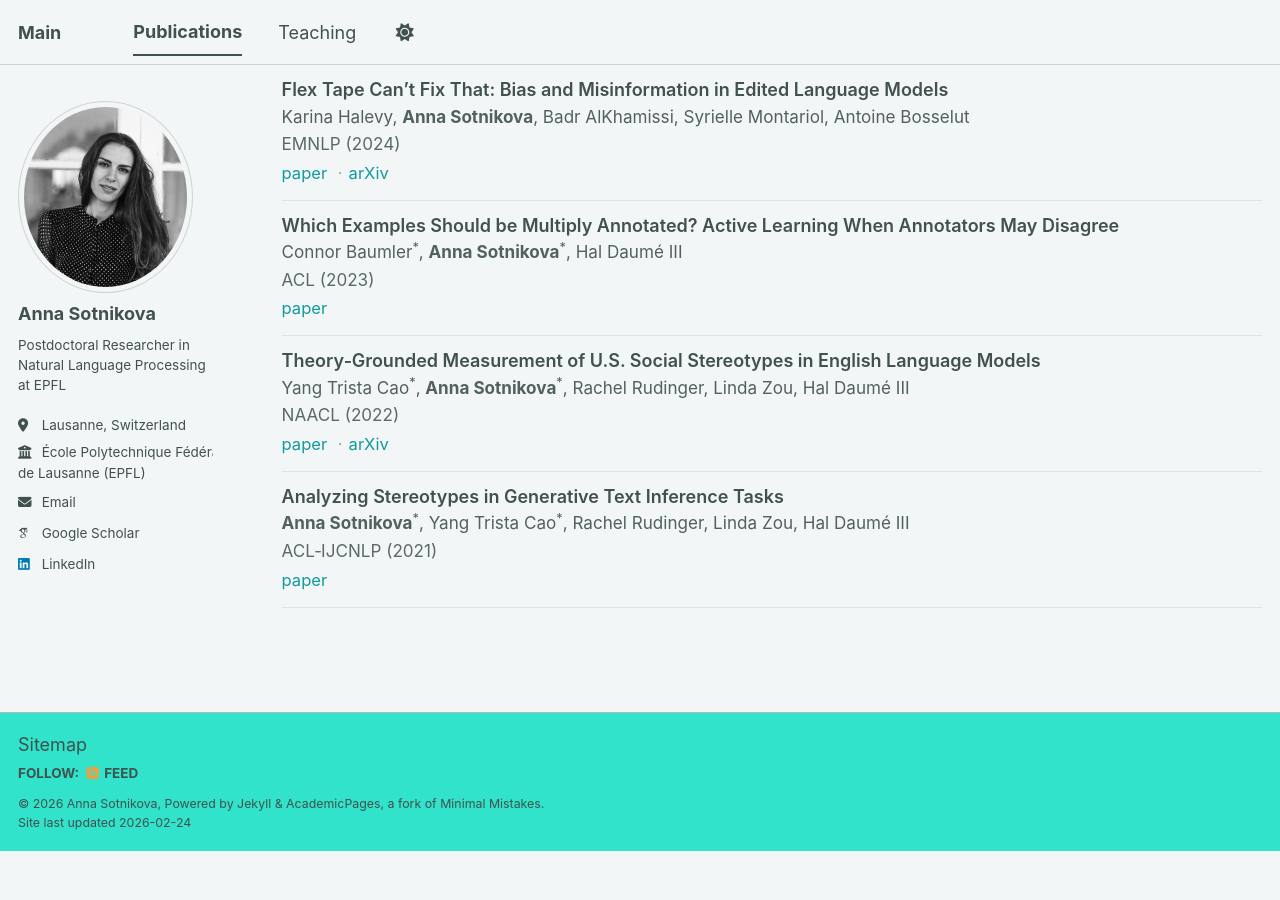
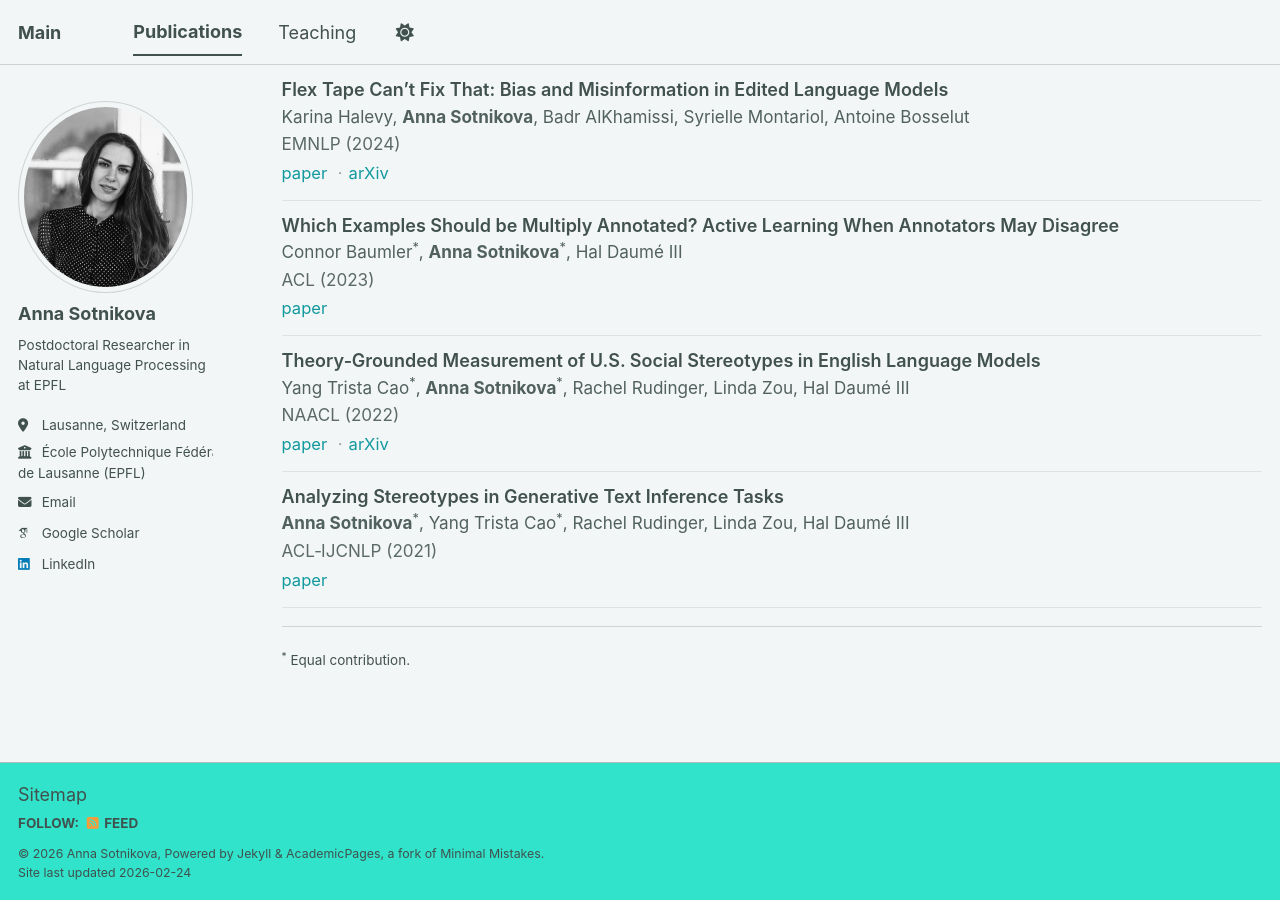
Before and after one commit to AnnaSou/annasou.github.io, a Jekyll site: the page built from _pages/publications.html, in a window 1280 px wide and 900 px high, scrolled down 1202 px. Built offline with Jekyll 4.4.1, drawn with Linux system fonts in a browser that asks for light colours; some web fonts are replaced; a script bundle is joined from its source files by our own code; library files that are not in the unit come from our copies; before the commit the page ends 2052 px from its top, so only the background shows below that.

Commit message:
Update publications.html

```diff
--- a/_pages/publications.html
+++ b/_pages/publications.html
@@ -10,3 +10,6 @@ author_profile: true
 {% for post in site.publications reversed %}
   {% include archive-single.html %}
 {% endfor %}
+<hr>
+
+<small><sup>*</sup> Equal contribution.</small>
```
